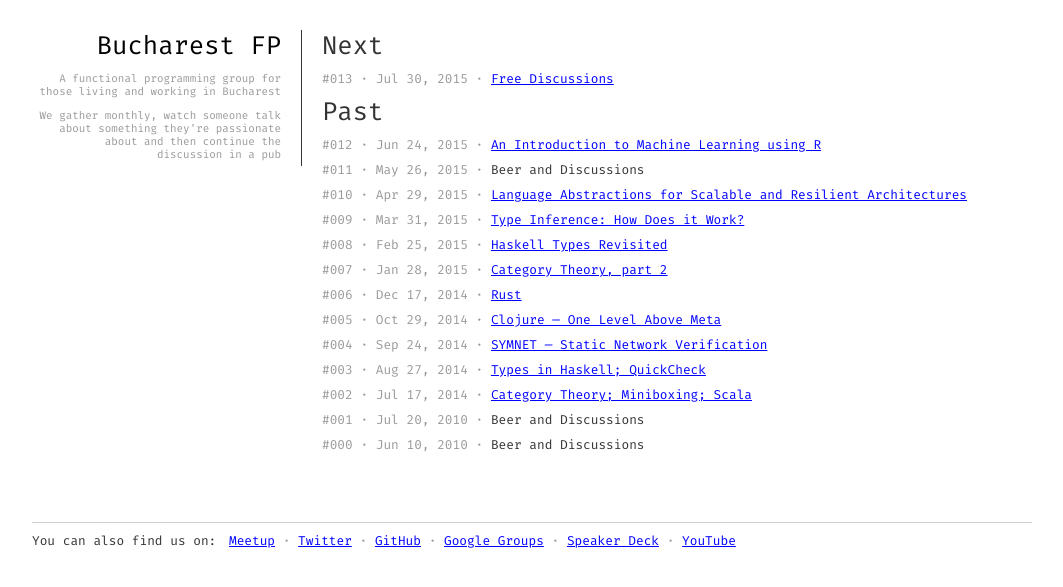
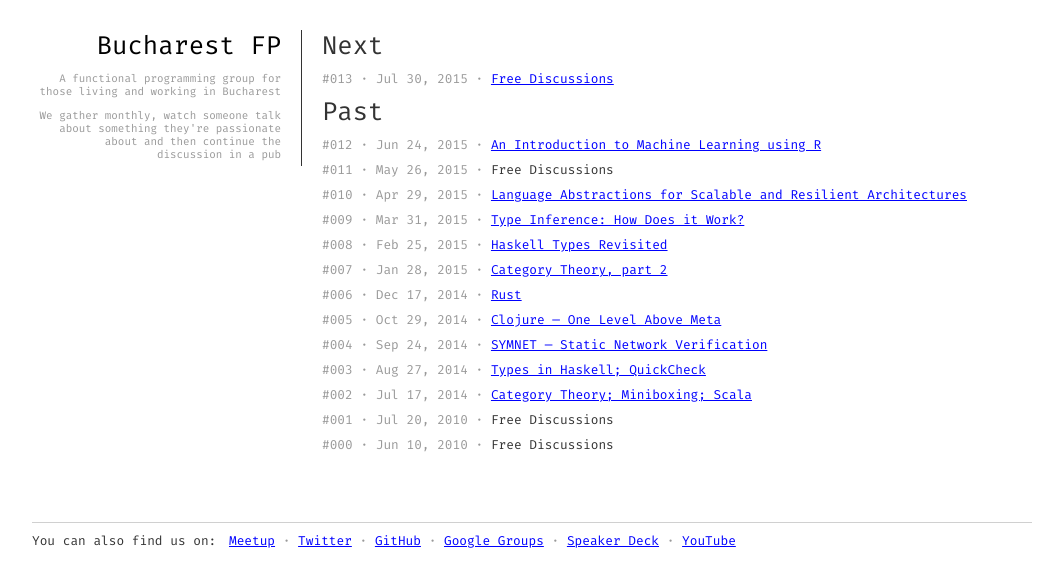
Before and after one commit to bucharestfp/bucharestfp.github.io, a Jekyll site: the page built from index.md, in a window 1280 px wide. Shown: the top 587 px of the page, without its empty margins (108-1171 px from the left). Built offline with Jekyll 4.4.1, drawn with Linux system fonts in a browser that asks for light colours.

Commit message:
Use "Free Discussions" instead of "Beer and Discussions"
Not everybody likes/drinks beer.

```diff
--- a/index.md
+++ b/index.md
@@ -29,12 +29,12 @@ layout: default
         <li>
           <span>{{ post.edition }} &middot;
             <time title="{{ post.date }}">{{ post.date | date: "%b %d, %Y" }}</time> &middot;</span>
-          Beer and Discussions
+          Free Discussions
         </li>
         {% endif %}
       {% endfor %}
-        <li><span>#001 &middot; <time>Jul 20, 2010</time> &middot;</span> Beer and Discussions</li>
-        <li><span>#000 &middot; <time>Jun 10, 2010</time> &middot;</span> Beer and Discussions</li>
+        <li><span>#001 &middot; <time>Jul 20, 2010</time> &middot;</span> Free Discussions</li>
+        <li><span>#000 &middot; <time>Jun 10, 2010</time> &middot;</span> Free Discussions</li>
     </ol>
   </div>
 </div>
```
